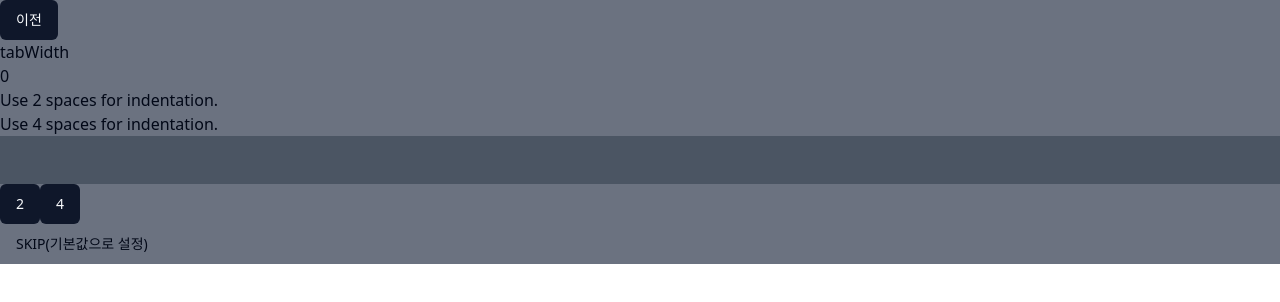
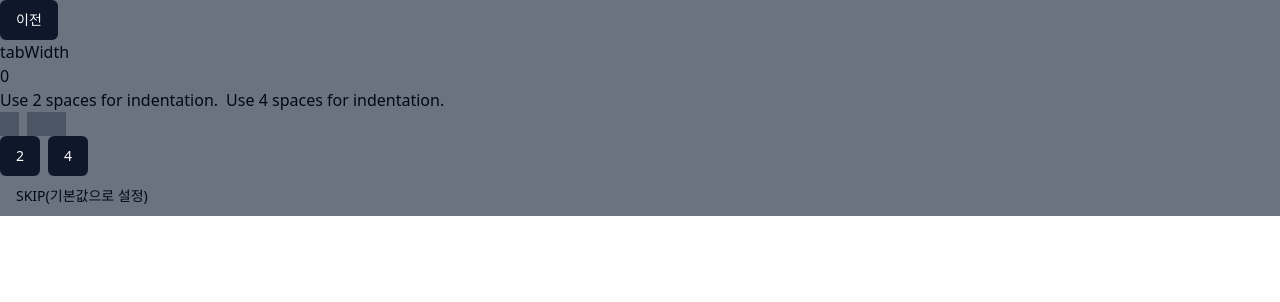
Before and after one commit to sasha1107/config-maker, a React (Vite) app: page /form in a window 1280 px wide. Shown: the top 302 px of the page. Built offline with nearby package versions, Linux system fonts and the light colour scheme.

Commit message:
Fix: code example추가, key 추가

```diff
--- a/src/constants/form.json
+++ b/src/constants/form.json
@@ -23,13 +23,13 @@
     "options": [
       {
         "value": true,
-        "description": "Add semicolons at the end of statements.",
-        "code": [";"]
+        "description": "모든 문장의 끝에 세미콜론을 추가합니다.",
+        "code": ["console.log(\"hello\");"]
       },
       {
         "value": false,
-        "description": "Do not add semicolons at the end of statements.",
-        "code": [""]
+        "description": "모든 문장의 끝에 세미콜론을 추가하지 않습니다.",
+        "code": ["console.log(\"hello\")"]
       }
     ],
     "default": true,
@@ -42,12 +42,12 @@
       {
         "value": true,
         "description": "Use single quotes for strings.",
-        "code": ["'"]
+        "code": ["console.log('hello');"]
       },
       {
         "value": false,
         "description": "Use double quotes for strings.",
-        "code": ["\""]
+        "code": ["console.log(\"hello\");"]
       }
     ],
     "default": false,
@@ -119,12 +119,27 @@
       {
         "value": true,
         "description": "Add a trailing comma where valid in ES5 (objects, arrays, etc.)",
-        "code": [""]
+        "code": [
+          "<button",
+          "  className=\"prettier-class\"",
+          "  id=\"prettier-id\"",
+          "  onClick={this.handleClick}>",
+          "  Click Here",
+          "</button>"
+        ]
       },
       {
         "value": false,
         "description": "Add a trailing comma where valid in ES5 (objects, arrays, etc.)",
-        "code": [""]
+        "code": [
+          "<button",
+          "  className=\"prettier-class\"",
+          "  id=\"prettier-id\"",
+          "  onClick={this.handleClick}",
+          ">",
+          "  Click Here",
+          "</button>"
+        ]
       }
     ],
     "default": false,
--- a/src/pages/Form/index.tsx
+++ b/src/pages/Form/index.tsx
@@ -49,21 +49,19 @@ const Form = () => {
       {config}
       <div>{progress}</div>
       <div>
-        <div>
-          {options.map(({ description }) => (
-            <>
-              <div>{description}</div>
-            </>
+        <div className='flex gap-2'>
+          {options.map(({ description, value }) => (
+            <div key={value.toString()}>{description}</div>
           ))}
         </div>
-        <div>
-          {options.map(({ code }) => (
-            <>
+        <div className='flex gap-2'>
+          {options.map(({ code, value }) => (
+            <div key={value.toString()}>
               <pre className='bg-gray-600 text-white'>{code.join('\n')}</pre>
-            </>
+            </div>
           ))}
         </div>
-        <div>
+        <div className='flex gap-2'>
           {options.map(({ value }) => (
             <Button
               key={value.toString()}
```
